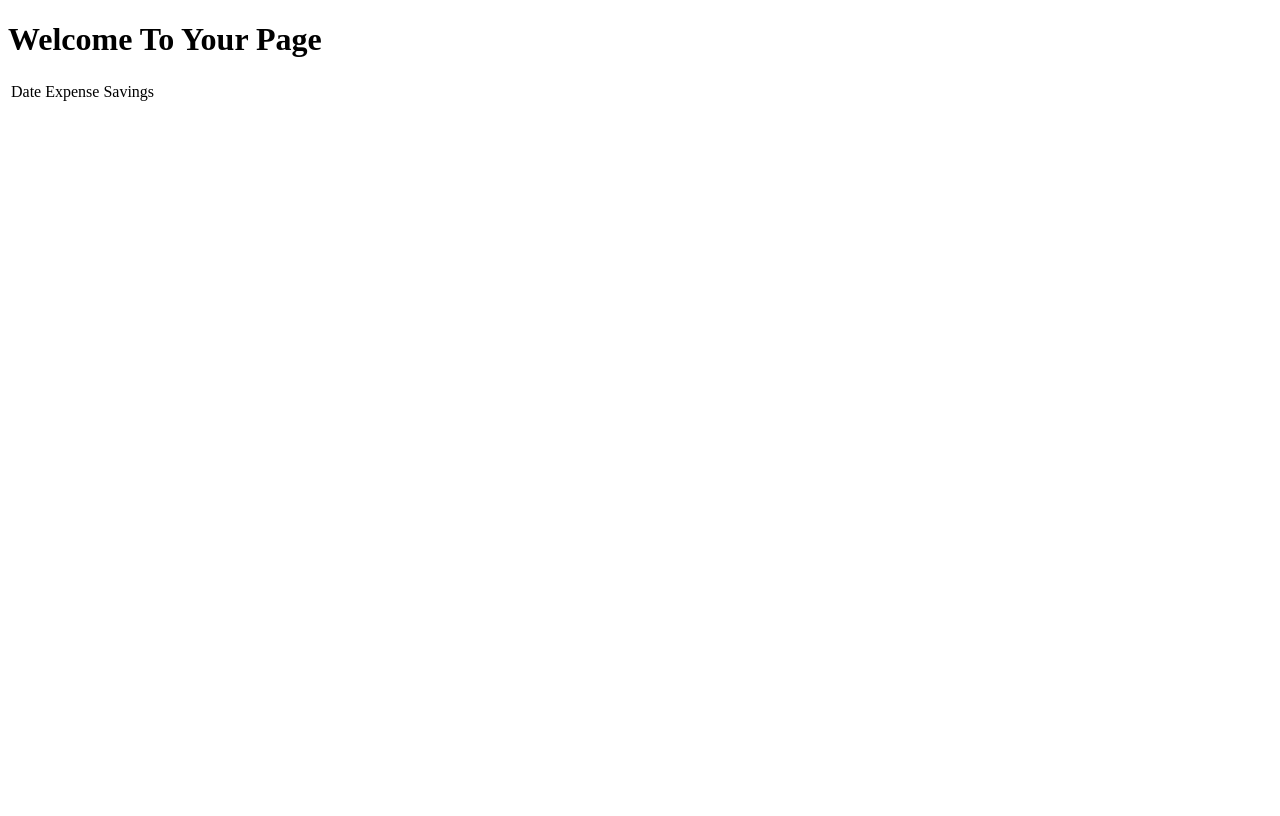
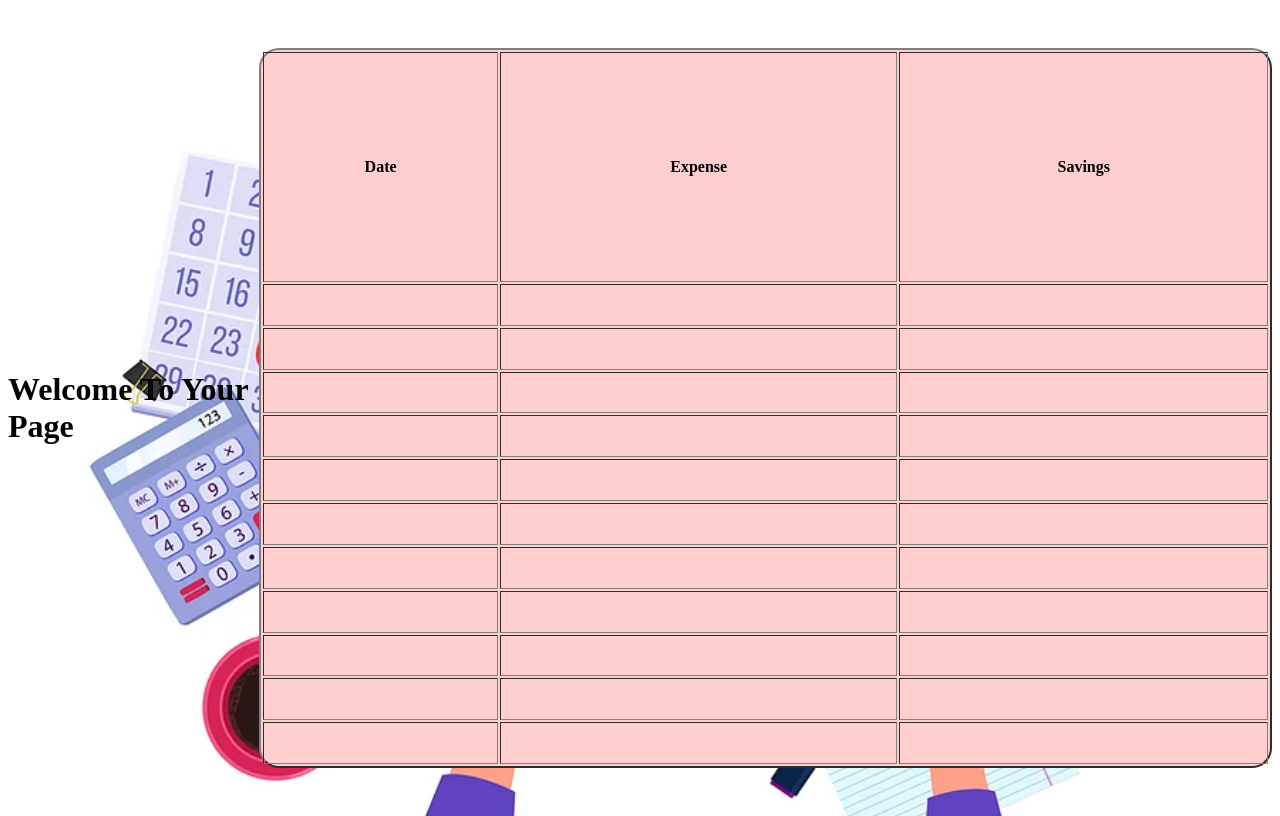
Before and after one commit to Cathereen-Sebastian/budget-tracker., a plain HTML site: page index3.html in a window 1280 px wide. Drawn offline with Linux system fonts and the light colour scheme.

Commit message:
add third page

```diff
--- a/index3.html
+++ b/index3.html
@@ -4,19 +4,74 @@
     <meta charset="UTF-8">
     <meta name="viewport" content="width=device-width, initial-scale=1.0">
     <title>Budget Tracker</title>
-    <h1>Welcome To Your Page</h1>
+    <link rel="stylesheet" href="style3.css">
+    <h1>Welcome To Your Page</h1><br>
 </head>
 <body>
-    <table>
-        <tr>
-            <td>Date</td>
-            <td>Expense</td>
-            <td>Savings</td>
+
+    <table  class="your" border="2px">
+        <tr >
+            <th> Date </th>
+            <th> Expense </th>
+            <th> Savings </th>
 
         </tr>
         <tr>
+            <th></th>
+            <th></th>
+            <th></th>
+        </tr>
+        <tr>
+            <th></th>
+            <th></th>
+            <th></th>
+        </tr>
+        <tr>
+            <th></th>
+            <th></th>
+            <th></th>
+        </tr>
+        <tr>
+            <th></th>
+            <th></th>
+            <th></th>
+        </tr>
+        <tr>
+            <th></th>
+            <th></th>
+            <th></th>
+        </tr>
+        <tr>
+            <th></th>
+            <th></th>
+            <th></th>
+        </tr>
+        <tr>
+            <th></th>
+            <th></th>
+            <th></th>
+        </tr>
+        <tr>
+            <th></th>
+            <th></th>
+            <th></th>
+        </tr>
+        <tr>
+            <th></th>
+            <th></th>
+            <th></th>
+        </tr>
+        <tr>
+            <th></th>
+            <th></th>
+            <th></th>
+        </tr>
+        <tr>
+            <th></th>
+            <th></th>
+            <th></th>
+        </tr>
 
-        </tr>
     </table>
 
 </body>
--- /dev/null
+++ b/style3.css
@@ -0,0 +1,18 @@
+body{
+    height:100vh;
+    display:flex;
+    justify-content: center;
+    align-items: center;
+    background-image: url('img6.webp');
+    background-size: cover;
+    background-repeat: no-repeat;
+    background-position: center;
+    background-attachment: fixed;
+}
+.your {
+    background-color:#FFCECE;
+    border-radius: 20px;
+    width: 100%;
+    height: 90%;
+    color: black;
+}
```
